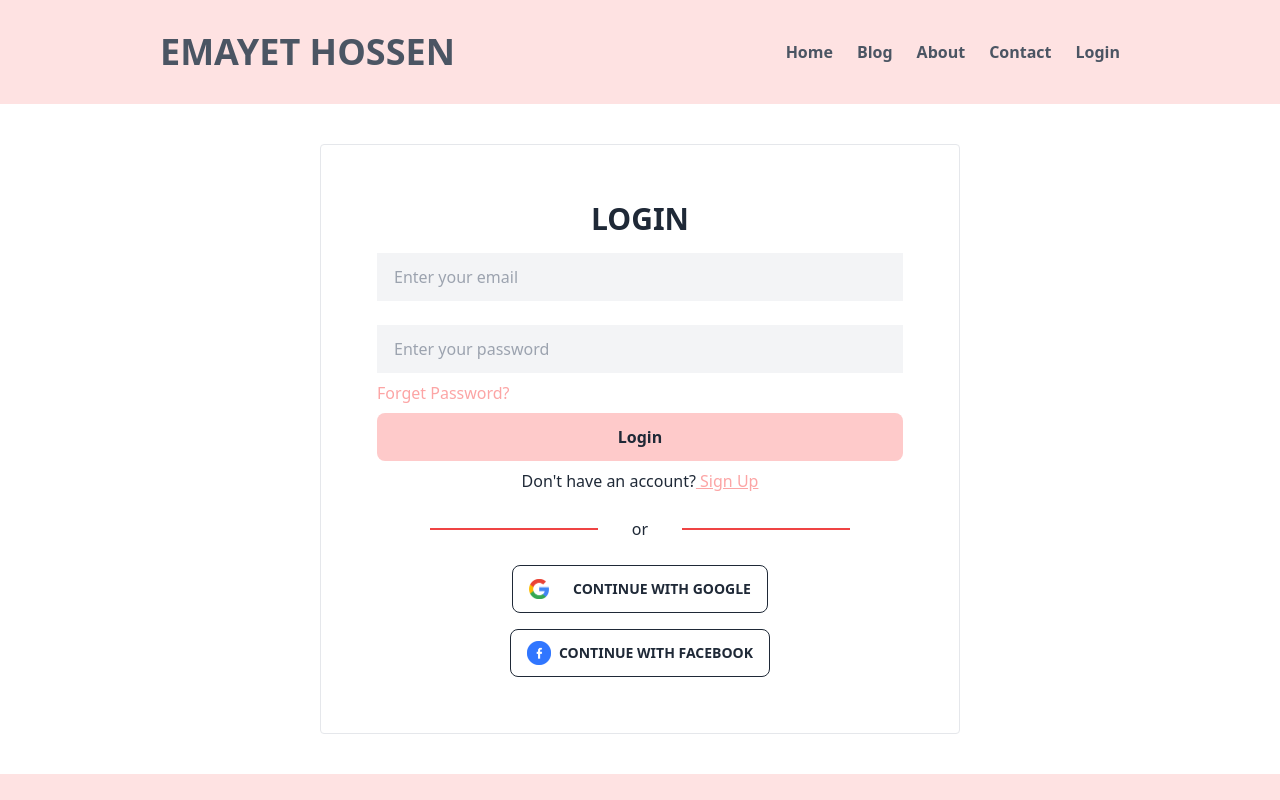
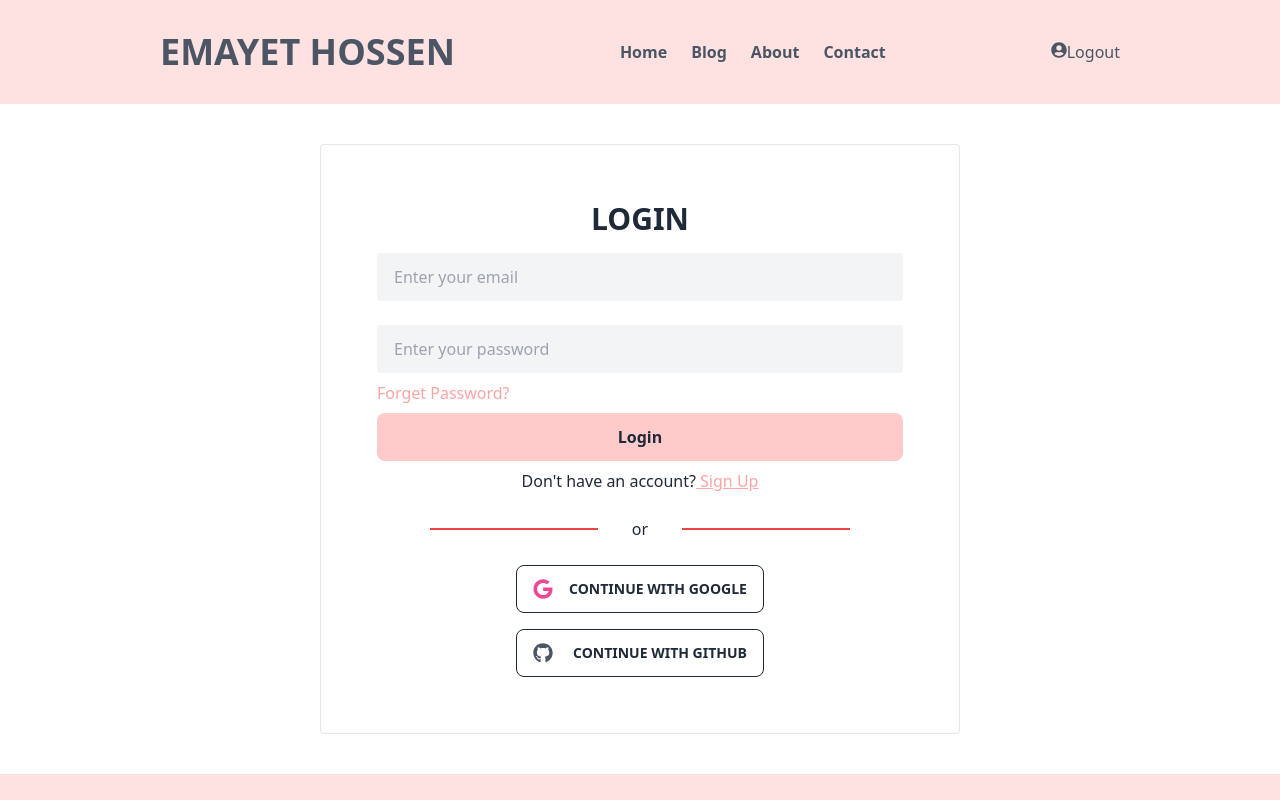
Before and after one commit to emayethossen/chef-recipe-client, a React (Vite) app: page /login in a window 1280 px wide. Shown: the top 800 px of the page. Built offline with nearby package versions, Linux system fonts and the light colour scheme.

Commit message:
resposive form

```diff
--- a/src/components/Header/Header.jsx
+++ b/src/components/Header/Header.jsx
@@ -1,7 +1,12 @@
-import React from 'react';
+import React, { useContext } from 'react';
 import { Link } from 'react-router-dom';
+import { AuthContext } from '../../providers/AuthProvider';
+import { FaUserCircle } from 'react-icons/fa';
 
 const Header = () => {
+
+    const { user } = useContext(AuthContext)
+
     return (
         <div className='bg-red-100'>
             <div className='flex justify-between items-center w-3/4 mx-auto py-8 text-gray-600'>
@@ -11,7 +16,13 @@ const Header = () => {
                     <Link to='/blog' >Blog</Link>
                     <Link to='/about' >About</Link>
                     <Link to='/contact' >Contact</Link>
+                </div>
+                <div>
+                {user && <button><FaUserCircle /></button>}
+                    {user ?
+                        <button>Logout</button> :
                         <Link to='/login' >Login</Link>
+                    }
                 </div>
             </div>
         </div>
--- a/src/components/Login/Login.jsx
+++ b/src/components/Login/Login.jsx
@@ -1,27 +1,26 @@
 import React from 'react';
+import { FaGithub, FaGoogle } from 'react-icons/fa';
 import { Link } from 'react-router-dom';
-import google from '../../assets/google.png'
-import fb from '../../assets/fb.png'
 
 const Login = () => {
     return (
-        <div className='border w-1/2 mx-auto p-14 my-10 rounded'>
+        <div className='lg:border lg:w-1/2 mx-auto lg:p-14 p-6 lg:my-10 rounded'>
             <h2 className='text-3xl mb-4 font-bold text-center uppercase'>Login</h2>
             <form className="form-control">
-                <input type="text" placeholder="Enter your email" className="input rounded-none bg-gray-100 w-full" />
-                <input type="text" placeholder="Enter your password" className="input w-full rounded-none bg-gray-100 mt-6" />
+                <input type="text" name='email' placeholder="Enter your email" className="input rounded bg-gray-100 w-full" required />
+                <input type="text" name='password' placeholder="Enter your password" className="input w-full rounded bg-gray-100 mt-6" required />
                 <p className='text-red-300 my-2'><Link to='/register'>Forget Password?</Link></p>
                 <input type="submit" value='Login' className="input bg-red-200 font-semibold w-full" />
                 <p className='mt-2 text-center'>Don't have an account?<Link className='text-red-300 underline' to='/register'> Sign Up</Link></p>
             </form>
-            <div className='my-6 w-4/5 mx-auto flex items-center justify-between'>
+            <div className='lg:my-6 my-3 w-4/5 mx-auto flex items-center justify-between'>
                 <div className='w-2/5 h-0 border border-red-500'></div>
                 <div>or</div>
                 <div className='w-2/5 h-0 border border-red-500'></div>
             </div>
             <div className='text-center space-y-4'>
-                <button className="btn btn-outline"><img className='w-5 mr-6' src={google} alt="" /> Continue With Google</button><br />
-                <button className="btn btn-outline"><img className='w-6 mr-2' src={fb} alt="" /> Continue With Facebook</button>
+                <button className="btn btn-outline"><FaGoogle className='text-pink-500 mr-4 text-xl'/> Continue With Google</button><br />
+                <button className="btn btn-outline"><FaGithub className='text-gray-600 mr-5 text-xl' /> Continue With Github</button>
             </div>
         </div>
     );
--- a/src/components/Register/Register.jsx
+++ b/src/components/Register/Register.jsx
@@ -1,11 +1,10 @@
 import React from 'react';
 import { Link } from 'react-router-dom';
-import google from '../../assets/google.png'
-import fb from '../../assets/fb.png'
+import { FaGithub, FaGoogle } from 'react-icons/fa';
 
 const Register = () => {
     return (
-        <div className='border lg:w-1/2 p-4 w-full mx-auto lg:p-14 lg:my-10 rounded'>
+        <div className='lg:border lg:w-1/2 p-6 w-full mx-auto lg:p-14 lg:my-10 rounded'>
             <h2 className='text-3xl mb-4 font-bold text-center uppercase'>Register</h2>
             <div className="form-control">
                 <input type="text" name='name' placeholder="Enter your name" className="input rounded-none bg-gray-100 w-full" />
@@ -22,8 +21,8 @@ const Register = () => {
                 <div className='w-2/5 h-0 border border-red-400'></div>
             </div>
             <div className='text-center space-y-4'>
-                <button className="btn btn-outline"><img className='w-5 mr-6' src={google} alt="" /> Continue With Google</button><br />
-                <button className="btn btn-outline"><img className='w-6 mr-2' src={fb} alt="" /> Continue With Facebook</button>
+                <button className="btn btn-outline"><FaGoogle className='text-pink-500 mr-4 text-xl'/> Continue With Google</button><br />
+                <button className="btn btn-outline"><FaGithub className='text-gray-600 mr-5 text-xl' /> Continue With Github</button>
             </div>
         </div>
     );
--- a/src/main.jsx
+++ b/src/main.jsx
@@ -3,9 +3,12 @@ import ReactDOM from 'react-dom/client'
 import { RouterProvider } from 'react-router-dom';
 import './index.css'
 import router from './routes/Routes';
+import AuthProvider from './providers/AuthProvider';
 
 ReactDOM.createRoot(document.getElementById('root')).render(
   <React.StrictMode>
-    <RouterProvider router={router} />
+    <AuthProvider>
+      <RouterProvider router={router} />
+    </AuthProvider>
   </React.StrictMode>,
 )
--- /dev/null
+++ b/src/providers/AuthProvider.jsx
@@ -0,0 +1,23 @@
+import React, { createContext } from 'react';
+import { getAuth } from "firebase/auth";
+import app from '../firebase/firebase.config';
+
+export const AuthContext = createContext(null)
+const auth = getAuth(app)
+
+const AuthProvider = ({ children }) => {
+
+    const user = { name: 'riad' }
+
+    const authInfo = {
+        user
+    }
+
+    return (
+        <AuthContext.Provider value={authInfo}>
+            {children}
+        </AuthContext.Provider>
+    );
+};
+
+export default AuthProvider;
```
Lines whose indentation alone changed are shown as unchanged.
